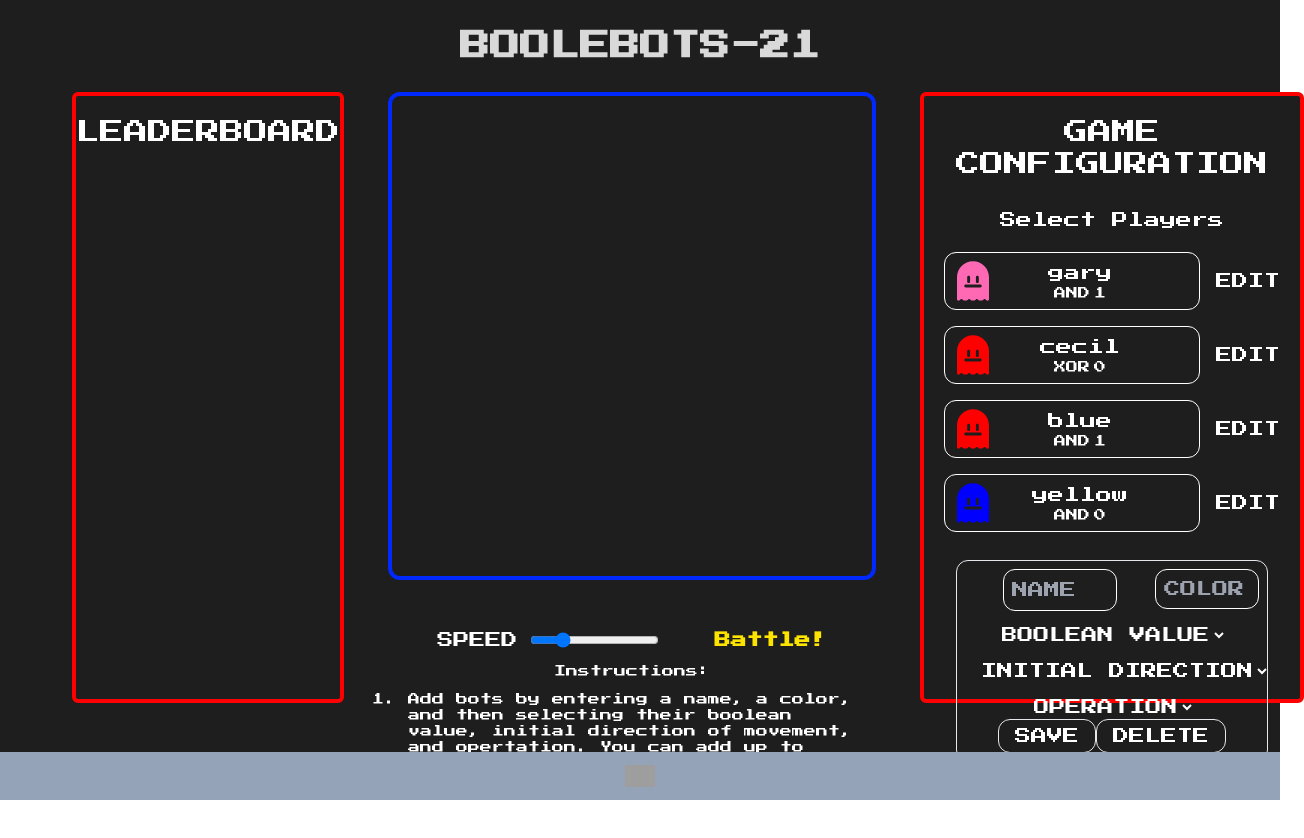
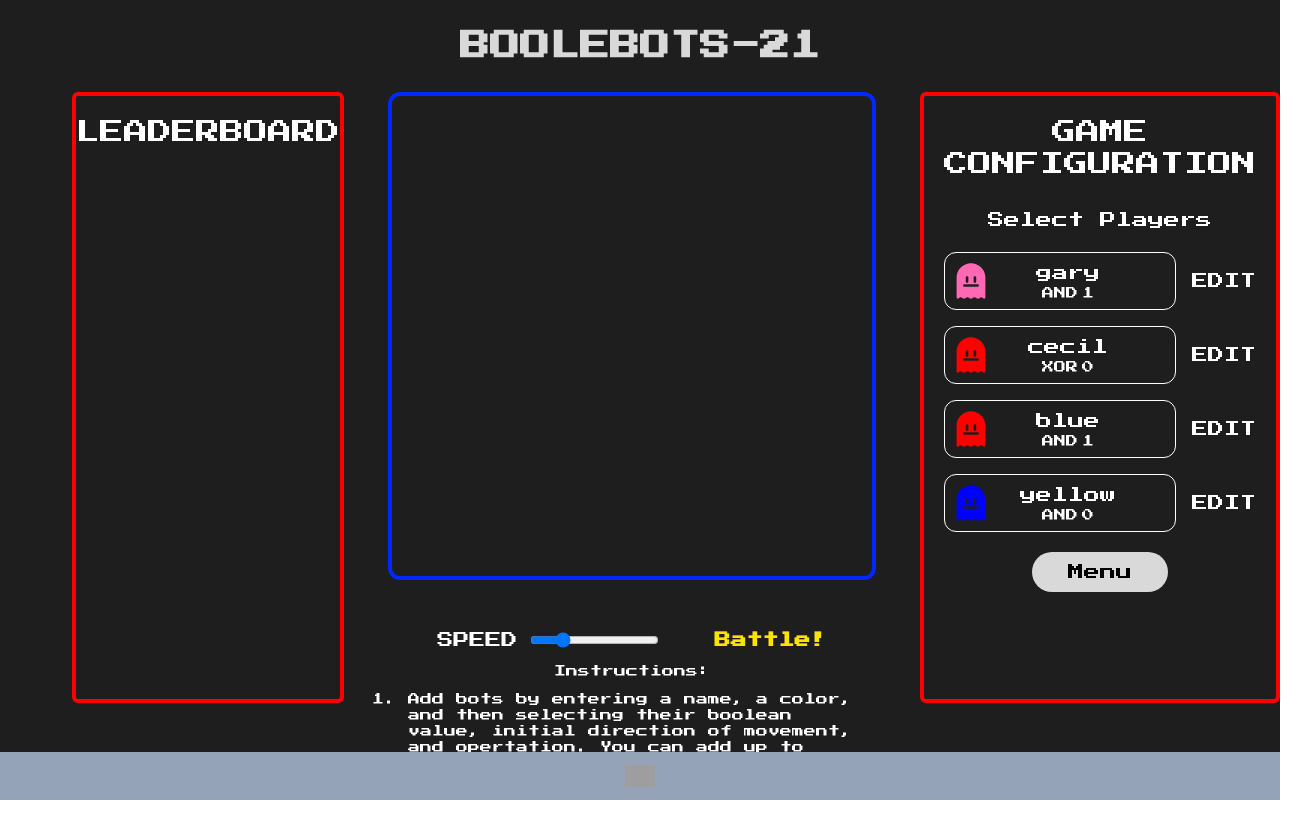
Before and after one commit to chingu-voyages/v44-tier2-team-21, a React (Vite) app: page / in a window 1280 px wide. Shown: the top 838 px of the page, 1304 px wide, since content can reach past the window. Built offline with nearby package versions, Linux system fonts and the light colour scheme; grey boxes are pictures that could not be loaded.

Commit message:
bug/*91/added menu button

```diff
--- a/src/components/AddedBots.jsx
+++ b/src/components/AddedBots.jsx
@@ -3,7 +3,7 @@ import menu from "../assets/menu.svg";
 import { BotContext } from "../context/botcontext/BotState";
 import { contructRandomSvg } from "../helper/BotFunctions";
 
-const AddedBots = ({ bot, handleClick, openMenu }) => {
+const AddedBots = ({ bot, handleClick }) => {
   const { botdata, setMainState } = useContext(BotContext);
 
   return (
@@ -33,7 +33,7 @@ const AddedBots = ({ bot, handleClick, openMenu }) => {
         </div>
       </div>
       <div className="flex flex-shrink-0">
-      <h1 onClick={() => handleClick(bot)} className="ml-4 cursor-pointer">
+      <h1 onClick={handleClick} className="ml-4 cursor-pointer">
           EDIT
         </h1>
       </div>
--- a/src/components/Controls.jsx
+++ b/src/components/Controls.jsx
@@ -6,7 +6,7 @@ import AddedBots from "./AddedBots";
 import { BotContext } from "../context/botcontext/BotState";
 
 const Controls = () => {
-  const [show, setShow] = useState(true);
+  const [show, setShow] = useState(false);
   const [name, setName] = useState("");
   const [editBotData, setEditBotData] = useState(null);
   const { botdata, setMainState, mainState } = useContext(BotContext);
@@ -84,8 +84,7 @@ const Controls = () => {
     setShow(false);
   };
 
-  const handleClick = (bot) => {
-    editBot(bot);
+  const openMenu = () => {
     setShow(true);
   };
 
@@ -100,20 +99,19 @@ const Controls = () => {
             bot={bot}
             key={bot.id}
             handleClick={() => editBot(bot)}
-            openMenu={handleClick}
           />
         );
       })}
       {!show && (
         <button
-          onClick={handleClick}
+          onClick={openMenu}
           className={
-            botdata.length === 4
+            botdata.length === 1
               ? "hidden"
               : "px-9 py-2 mt-3 rounded-full bg-[#D9D9D9] text-[#000000]"
           }
         >
-          + Add Bot
+          Menu
         </button>
       )}
       {show && (
```
